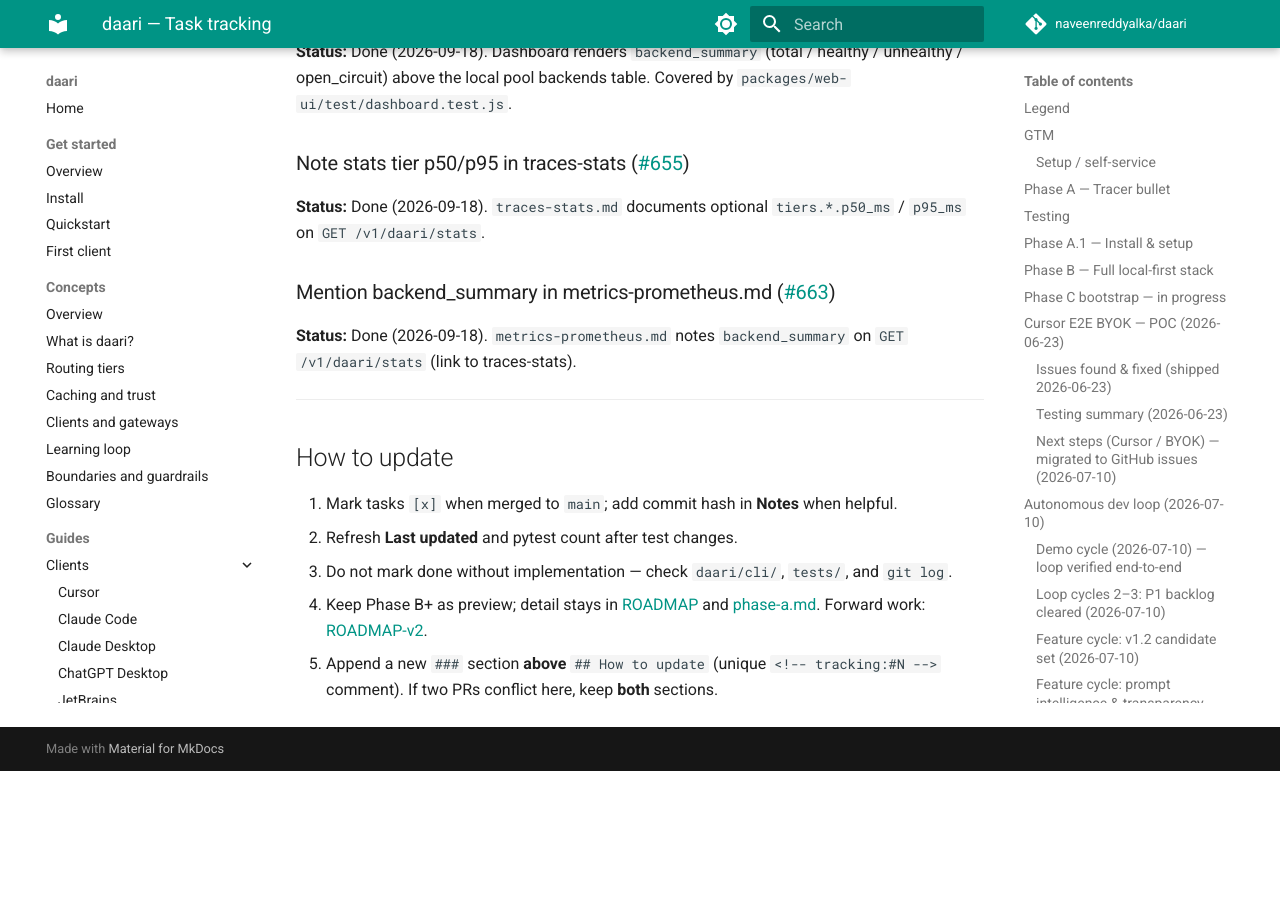
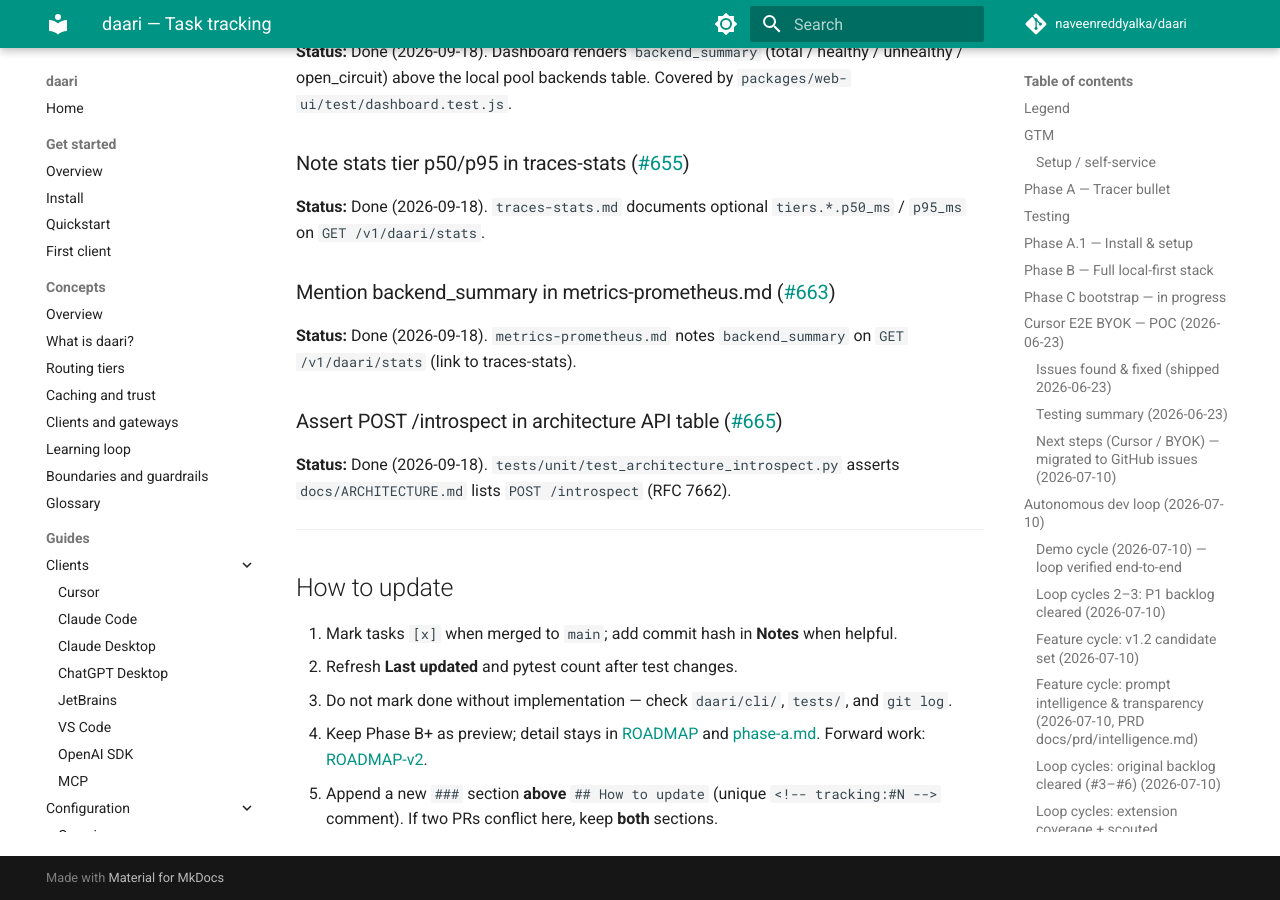
Before and after one commit to naveenreddyalka/daari, an MkDocs documentation site: the page built from docs/TRACKING.md, in a window 1280 px wide and 900 px high, scrolled down 75336 px. Built offline with MkDocs 1.6.1 and Material for MkDocs 9.7.7, drawn with Linux system fonts in a browser that asks for light colours; comment, search, counter and statistics services are not loaded; before the commit the page ends 76107 px from its top, so only the background shows below that.

Commit message:
test(docs): assert POST /introspect in architecture API table
Closes #665.

Co-authored-by: Cursor <cursoragent@cursor.com>

```diff
--- a/docs/TRACKING.md
+++ b/docs/TRACKING.md
@@ -3094,6 +3094,12 @@ Covered by `packages/web-ui/test/dashboard.test.js`.
 **Status:** Done (2026-09-18). `metrics-prometheus.md` notes
 `backend_summary` on `GET /v1/daari/stats` (link to traces-stats).
 
+### Assert POST /introspect in architecture API table ([#665](https://github.com/naveenreddyalka/daari/issues/665))
+
+<!-- tracking:#665 -->
+**Status:** Done (2026-09-18). `tests/unit/test_architecture_introspect.py`
+asserts `docs/ARCHITECTURE.md` lists `POST /introspect` (RFC 7662).
+
 ---
 
 ## How to update
```
Also changed, not shown: docs/ARCHITECTURE.md (+1 -0 lines), 1 other file.
